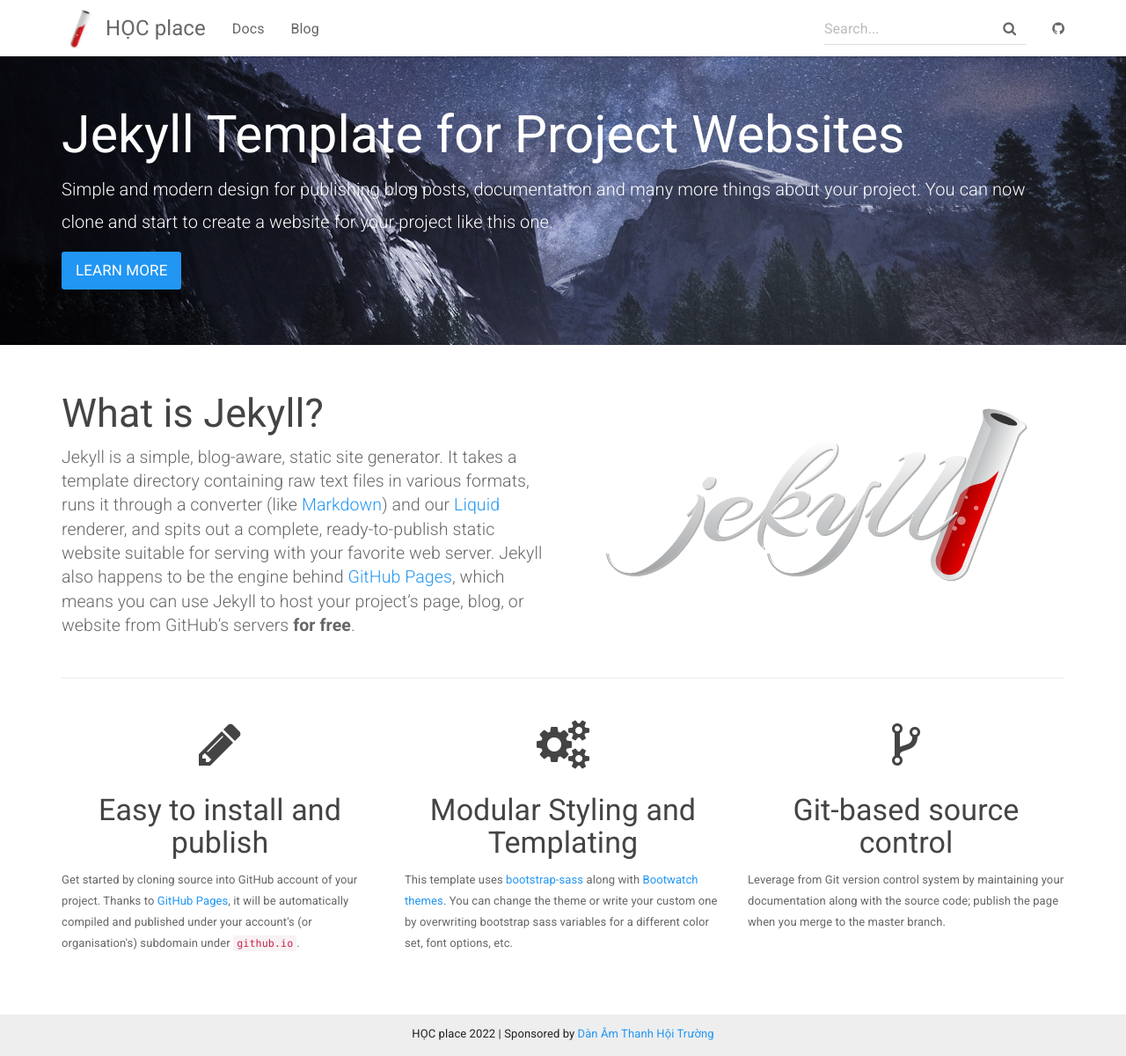
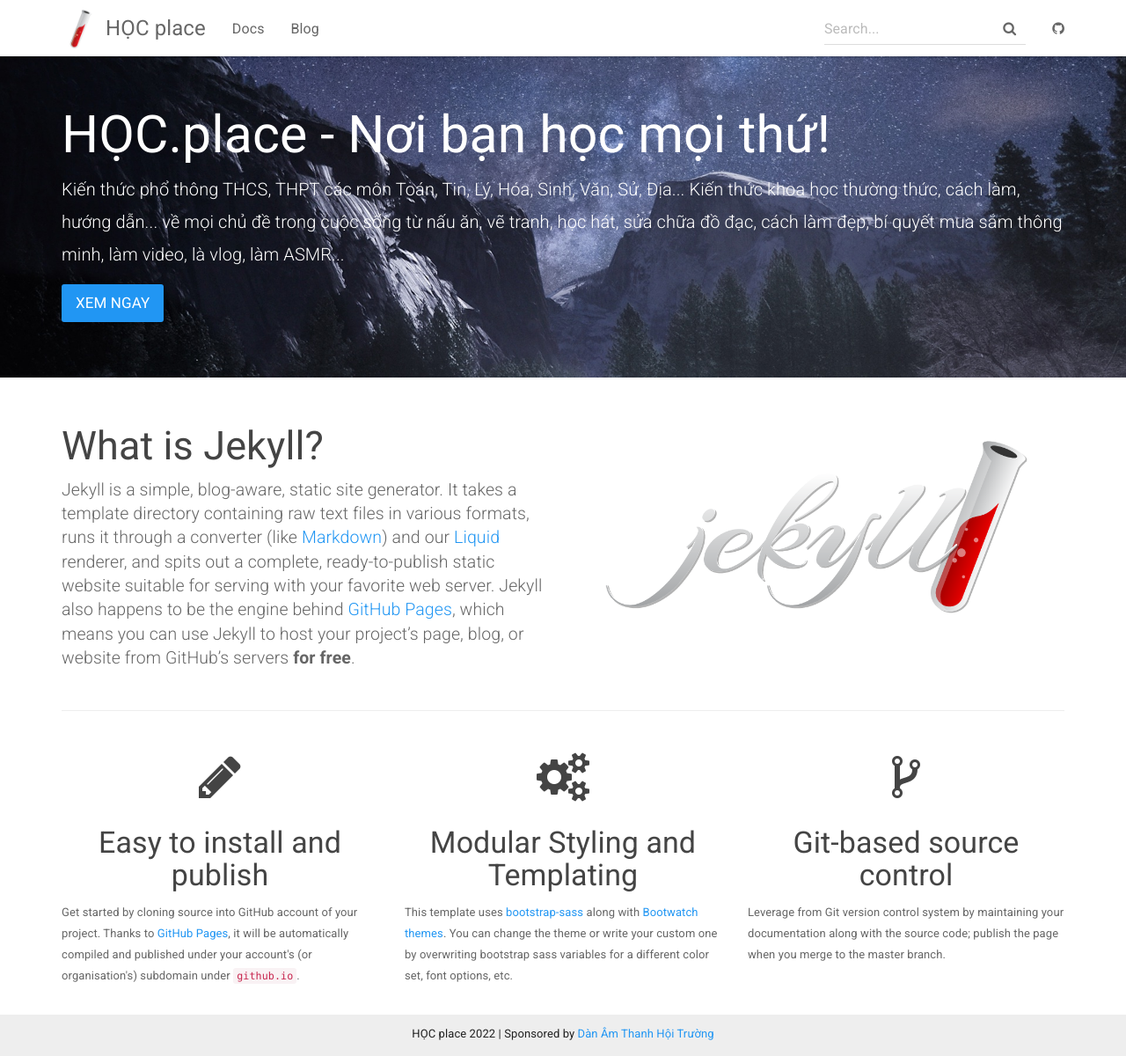
Before and after one commit to hocbaicungcon/hoc, a Jekyll site: the page built from index.html, in a window 1280 px wide and 1200 px high. Shown: the whole window at 88% size. Built offline with Jekyll 4.4.1, drawn with Linux system fonts in a browser that asks for light colours.

Commit message:
Update index.html

```diff
--- a/index.html
+++ b/index.html
@@ -4,10 +4,9 @@
 
 <div class="header-container jumbotron">
     <div class="container">
-        <h1>Jekyll Template for Project Websites</h1>
-        <p>Simple and modern design for publishing blog posts, documentation and many more things about your project.
-          You can now clone and start to create a website for your project like this one.</p>
-        <p><a class="btn btn-primary btn-lg" href="{{ "/docs/home/" | relative_url }}" role="button">Learn more</a></p>
+        <h1>HỌC.place - Nơi bạn học mọi thứ!</h1>
+        <p>Kiến thức phổ thông THCS, THPT các môn Toán, Tin, Lý, Hóa, Sinh, Văn, Sử, Địa... Kiến thức khoa học thường thức, cách làm, hướng dẫn... về mọi chủ đề trong cuộc sống từ nấu ăn, vẽ tranh, học hát, sửa chữa đồ đạc, cách làm đẹp, bí quyết mua sắm thông minh, làm video, là vlog, làm ASMR...</p>
+        <p><a class="btn btn-primary btn-lg" href="{{ "/docs/home/" | relative_url }}" role="button">Xem ngay</a></p>
     </div>
 </div>
 
```
